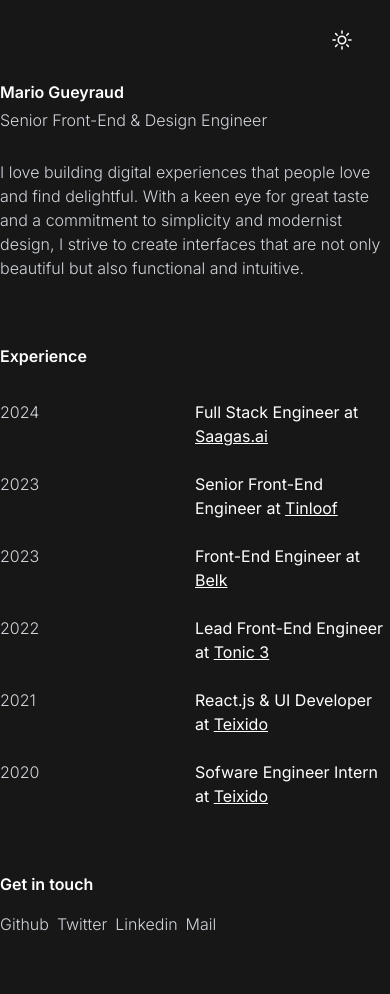
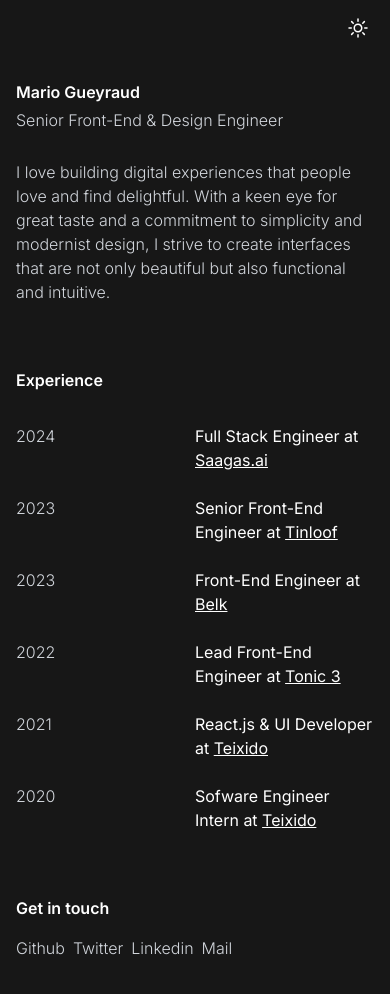
Before and after one commit to mgueyraud/mariogyd, a Next.js app: page / in a window 390 px wide. Shown: the top 994 px of the page. Built offline with nearby package versions, Linux system fonts and the light colour scheme.

Commit message:
Mobile responsiveness

```diff
--- a/app/page.tsx
+++ b/app/page.tsx
@@ -2,7 +2,7 @@
 
 export default function Home() {
   return (
-    <main className="py-20 max-w-xl mx-auto">
+    <main className="py-20 max-w-xl mx-auto px-4 md:px-0">
       <ToggleThemButton />
 
       <h1 className="font-semibold">Mario Gueyraud</h1>
--- a/components/custom/ToggleThemButton.tsx
+++ b/components/custom/ToggleThemButton.tsx
@@ -24,7 +24,7 @@
   return (
     <Button
         variant='ghost'
-        className="absolute top-5 right-5 dark:text-white"
+        className="absolute top-2 right-1 dark:text-white md:top-5 md:right-5"
         aria-label="Change theme"
         onClick={handleClick}
     >
```
